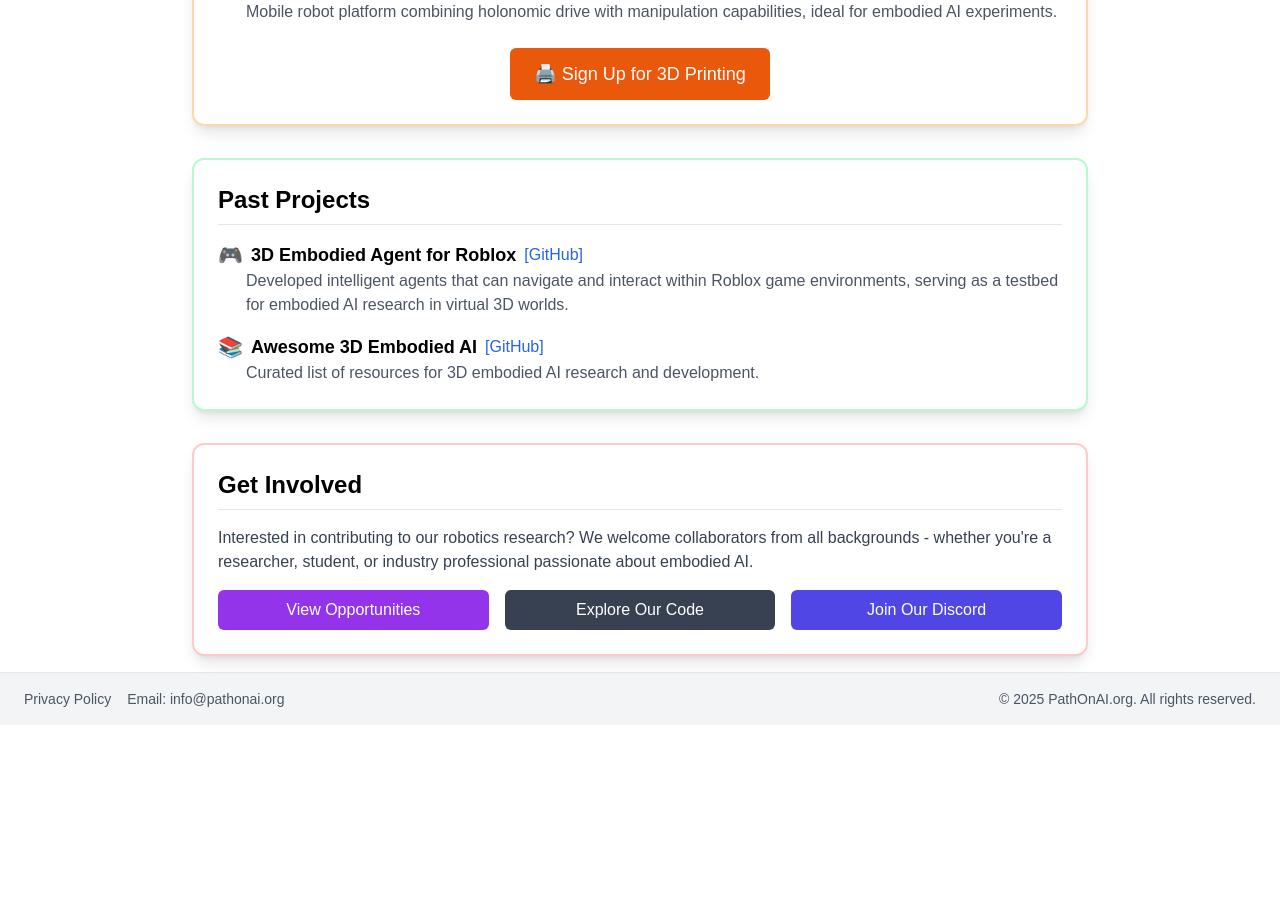
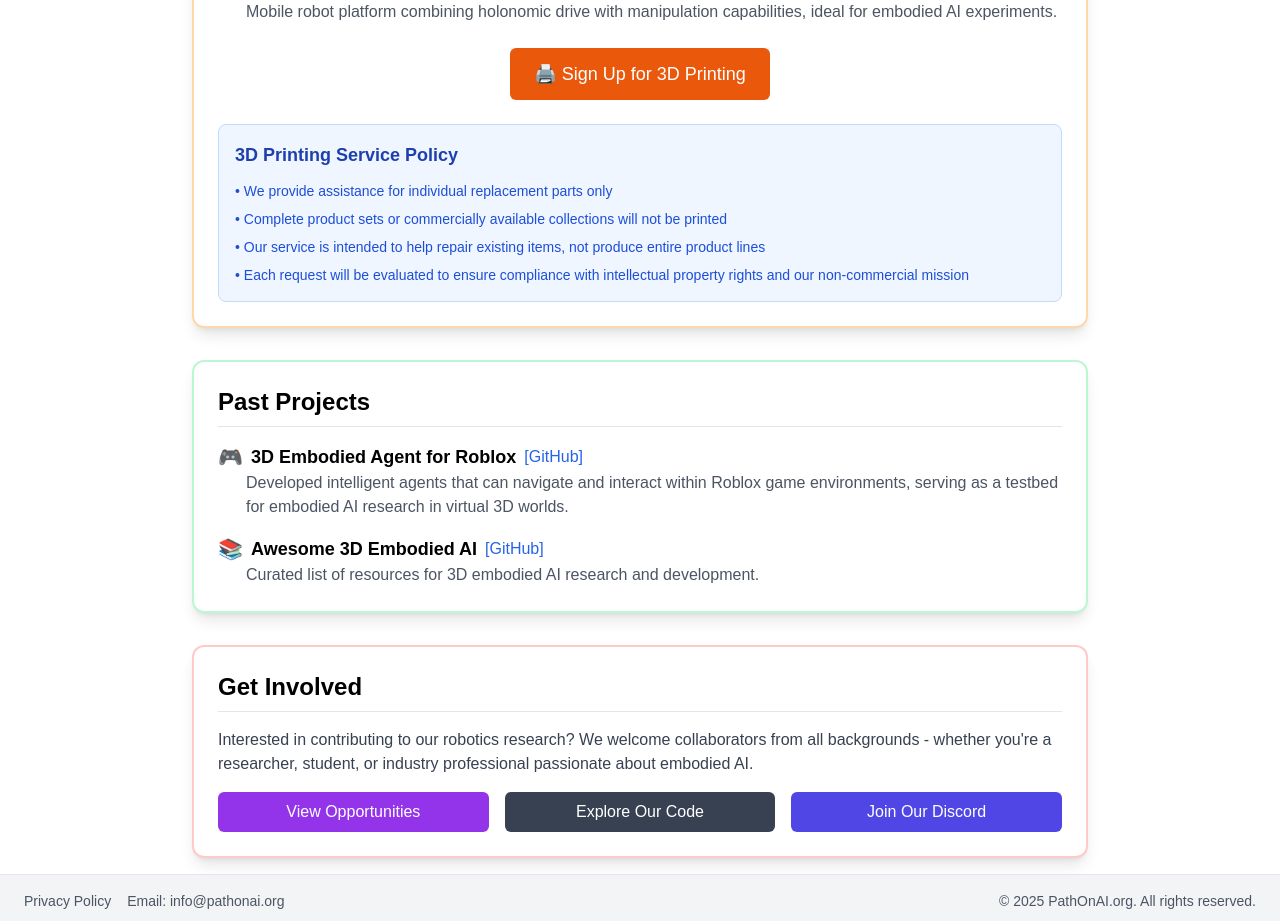
Before and after one commit to PathOnAIOrg/PathOnAI.org, a Next.js app in the folder website-app/: page /robotics in a window 1280 px wide. Shown: the part 940-1861 px from the top of the page. Before the commit the page ends 1665 px from the top, so only its background shows below. Built offline with nearby package versions, Linux system fonts and the light colour scheme; no server answers.

Commit message:
add 3d printing guideline

```diff
--- a/website-app/pages/robotics/index.tsx
+++ b/website-app/pages/robotics/index.tsx
@@ -63,6 +63,7 @@ const Robotics = () => {
                   1800 Easton Dr, Burlingame, CA 94010
                 </p>
               </div>
+
               <ul className="text-black dark:text-white space-y-4">
                 <li className="flex flex-col">
                   <div className="flex items-center">
@@ -122,6 +123,17 @@ const Robotics = () => {
                 >
                   🖨️ Sign Up for 3D Printing
                 </a>
+              </div>
+
+              {/* 3D Printing Service Policy */}
+              <div className="mt-6 p-4 bg-blue-50 dark:bg-blue-900/20 border border-blue-200 dark:border-blue-800 rounded-lg">
+                <h3 className="text-lg font-semibold mb-3 text-blue-800 dark:text-blue-300">3D Printing Service Policy</h3>
+                <ul className="text-sm text-blue-700 dark:text-blue-300 space-y-2">
+                  <li>• We provide assistance for individual replacement parts only</li>
+                  <li>• Complete product sets or commercially available collections will not be printed</li>
+                  <li>• Our service is intended to help repair existing items, not produce entire product lines</li>
+                  <li>• Each request will be evaluated to ensure compliance with intellectual property rights and our non-commercial mission</li>
+                </ul>
               </div>
             </CardContent>
           </Card>
```
